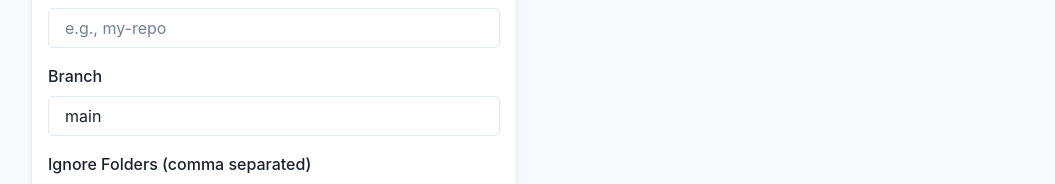
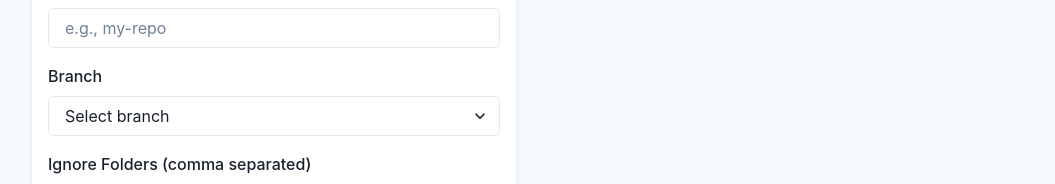
Before and after one commit to Pranjalya/gitrepo-llm, a React (Create React App) app in the folder github-to-markdown/: page / in a window 1280 px wide. Shown: the part 366-550 px from the top of the page, without its empty margins (112-1167 px from the left). Built offline with nearby package versions, Linux system fonts and the light colour scheme.

Commit message:
:dog: add branch parsing

```diff
--- a/github-to-markdown/src/components/InputForm.js
+++ b/github-to-markdown/src/components/InputForm.js
@@ -1,4 +1,4 @@
-import React, { useState } from 'react';
+import React, { useState, useEffect } from 'react';
 import {
   Input,
   Button,
@@ -7,7 +7,8 @@ import {
   Text,
   useToast,
   InputGroup,
-  InputLeftElement
+  InputLeftElement,
+  Select
 } from '@chakra-ui/react';
 import { FormControl, FormLabel } from '@chakra-ui/form-control'
 import { DownloadIcon, LinkIcon } from '@chakra-ui/icons';
@@ -15,7 +16,8 @@ import { DownloadIcon, LinkIcon } from '@chakra-ui/icons';
 const InputForm = ({ onSubmit, onDownload, loading, mdContent, isDownloadEnabled }) => {
   const [owner, setOwner] = useState('');
   const [repoName, setRepoName] = useState('');
-  const [branch, setBranch] = useState('main');
+  const [branch, setBranch] = useState('');
+  const [availableBranches, setAvailableBranches] = useState([]); // New state for branches
   const [ignoreFolders, setIgnoreFolders] = useState('');
   const [ignoreFiles, setIgnoreFiles] = useState('');
   const [repoUrl, setRepoUrl] = useState('');
@@ -77,6 +79,38 @@ const InputForm = ({ onSubmit, onDownload, loading, mdContent, isDownloadEnabled
       })
     }
   }
+
+  useEffect(() => {
+    // Fetch branches when owner and repoName are available
+    if (owner && repoName) {
+      const fetchBranches = async () => {
+        try {
+          const response = await fetch(`https://api.github.com/repos/${owner}/${repoName}/branches`);
+          if (!response.ok) {
+            throw new Error(`HTTP error! status: ${response.status}`);
+          }
+          const data = await response.json();
+          setAvailableBranches(data.map(branch => branch.name));
+
+          // Optionally set the default branch if 'branch' state is empty
+          if (!branch && data.length > 0) {
+            // Assuming the first branch in the API response is the default branch
+            setBranch(data[0].name);
+          }
+        } catch (error) {
+          console.error("Could not fetch branches:", error);
+          toast({
+            title: 'Could not fetch branches',
+            description: 'Failed to retrieve branch list from GitHub.',
+            status: 'error',
+          });
+        }
+      };
+
+      fetchBranches();
+    }
+  }, [owner, repoName, branch, toast]); // Add branch to the dependency array
+
   return (
     <Box p={4} boxShadow="md" rounded="md" bg="white">
       <Stack spacing={4}>
@@ -122,14 +156,19 @@ const InputForm = ({ onSubmit, onDownload, loading, mdContent, isDownloadEnabled
               required
             />
           </FormControl>
-          <FormControl>
+          <FormControl id="branch">
             <FormLabel>Branch</FormLabel>
-            <Input
-              type="text"
+            <Select
               value={branch}
               onChange={(e) => setBranch(e.target.value)}
-              placeholder="e.g., main or master"
-            />
+              placeholder="Select branch"
+            >
+              {availableBranches.map((branchName) => (
+                <option key={branchName} value={branchName}>
+                  {branchName}
+                </option>
+              ))}
+            </Select>
           </FormControl>
           <FormControl>
             <FormLabel>Ignore Folders (comma separated)</FormLabel>
```
